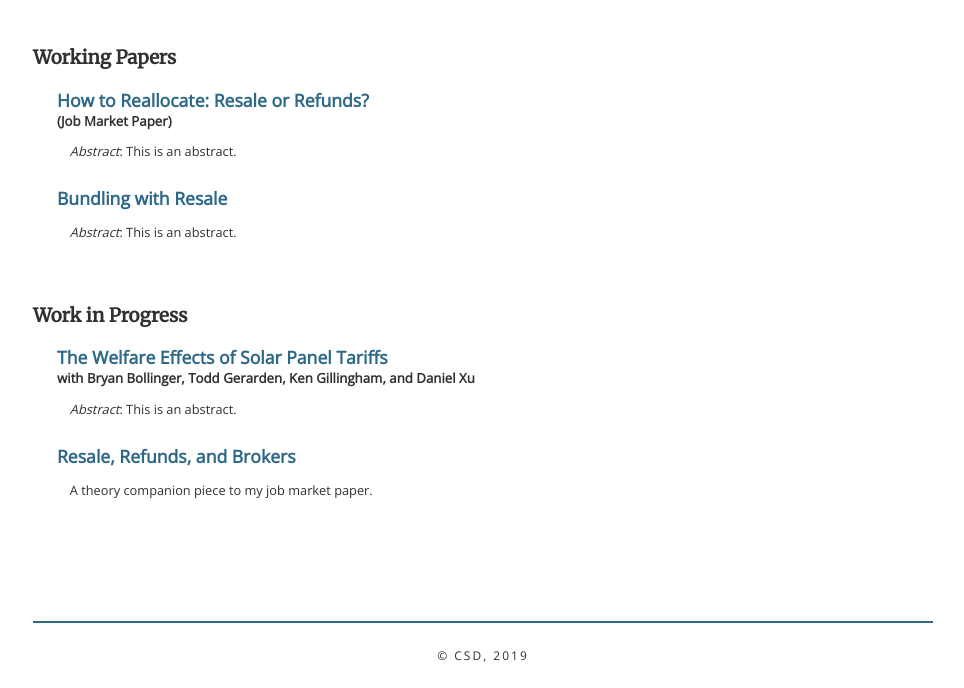
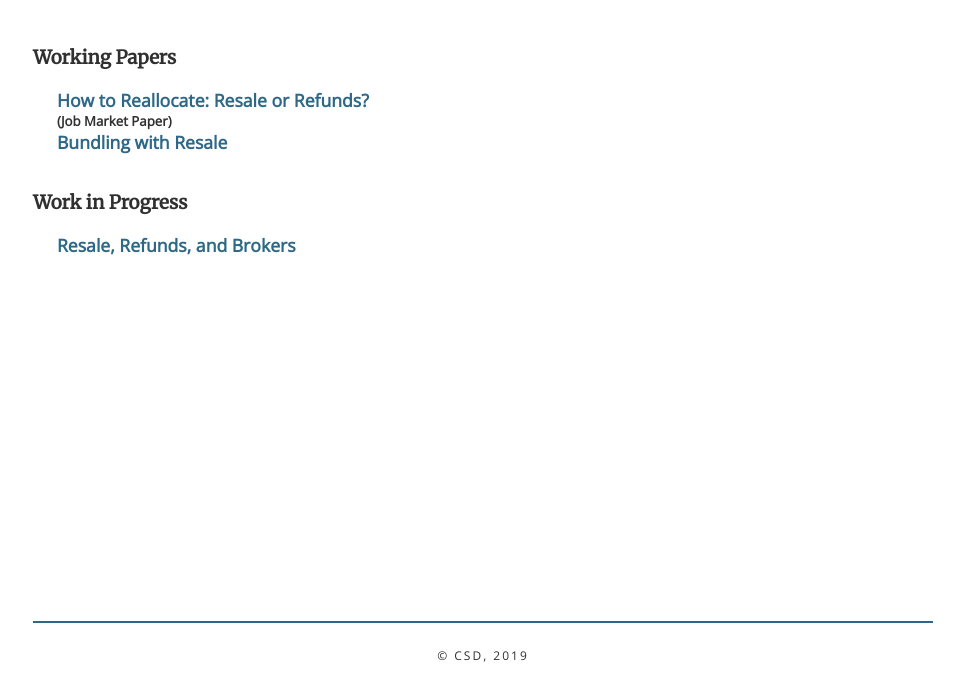
Before and after one commit to drewvollmer/drewvollmer.github.io, a plain HTML site: page research.html in a window 1280 px wide. Shown: the part 112-800 px from the top of the page, without its empty margins (157-1121 px from the left). Drawn offline with nearby package versions, Linux system fonts and the light colour scheme.

Commit message:
remove abstracts

```diff
--- a/research.html
+++ b/research.html
@@ -54,14 +54,14 @@
 
             <h4>How to Reallocate: Resale or Refunds?</h4>
             <h5>(Job Market Paper)</h5>
-            <p class="desc_p">
-              <span class="italics">Abstract</span>: This is an abstract.
-            </p>
+            <!-- <p class="desc_p"> -->
+            <!--   <span class="italics">Abstract</span>: This is an abstract. -->
+            <!-- </p> -->
 
             <h4>Bundling with Resale</h4>
-            <p class="desc_p">
-              <span class="italics">Abstract</span>: This is an abstract.
-            </p>
+            <!-- <p class="desc_p"> -->
+            <!--   <span class="italics">Abstract</span>: This is an abstract. -->
+            <!-- </p> -->
 
 
             <!--         <a href="jmp.pdf" target="_blank"><h4><span class="title">Platform Pricing and Foreclosure: Evidence from an Internet Service Provider</span></h4></a> -->
@@ -121,17 +121,17 @@
 
           <span style="display:inline-block;margin-left:1.5em;">
 
-            <h4>The Welfare Effects of Solar Panel Tariffs</h4>
-            <h5>with Bryan Bollinger, Todd Gerarden, Ken Gillingham, and Daniel Xu</h5>
-            <p class="desc_p">
-              <span class="italics">Abstract</span>: This is an abstract.
-            </p>
+            <!-- <h4>The Welfare Effects of Solar Panel Tariffs</h4> -->
+            <!-- <h5>with Bryan Bollinger, Todd Gerarden, Ken Gillingham, and Daniel Xu</h5> -->
+            <!-- <p class="desc_p"> -->
+            <!--   <span class="italics">Abstract</span>: This is an abstract. -->
+            <!-- </p> -->
 
 
             <h4>Resale, Refunds, and Brokers</h4>
-            <p class="desc_p">
-              A theory companion piece to my job market paper.
-            </p>
+            <!-- <p class="desc_p"> -->
+            <!--   A theory companion piece to my job market paper. -->
+            <!-- </p> -->
 
             <!--         <a href="#"><h4><span class="title">Title Title Title Title</span></h4></a> -->
             <!--         <h5>Author, Author, & Author</h5> -->
```
